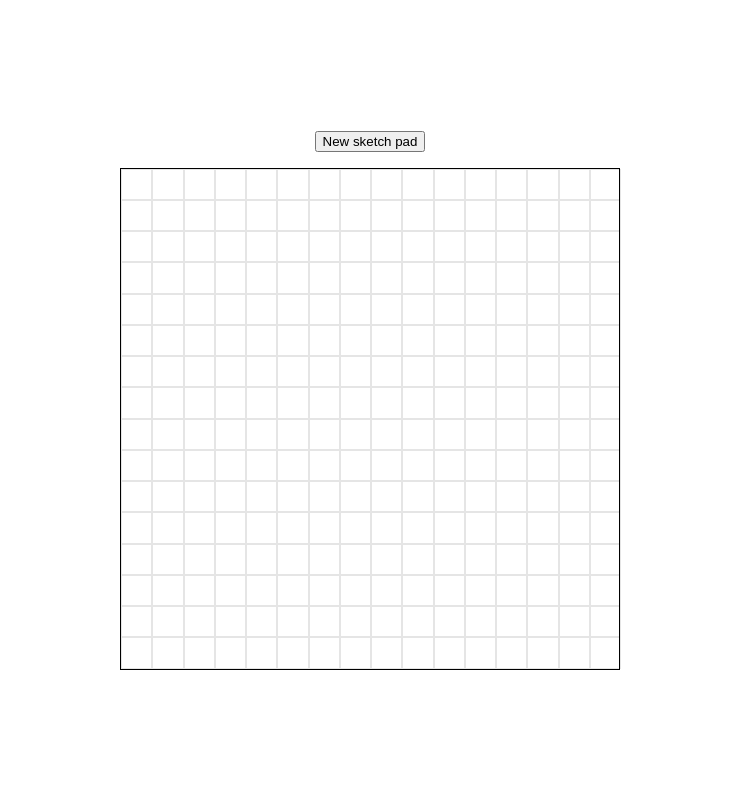
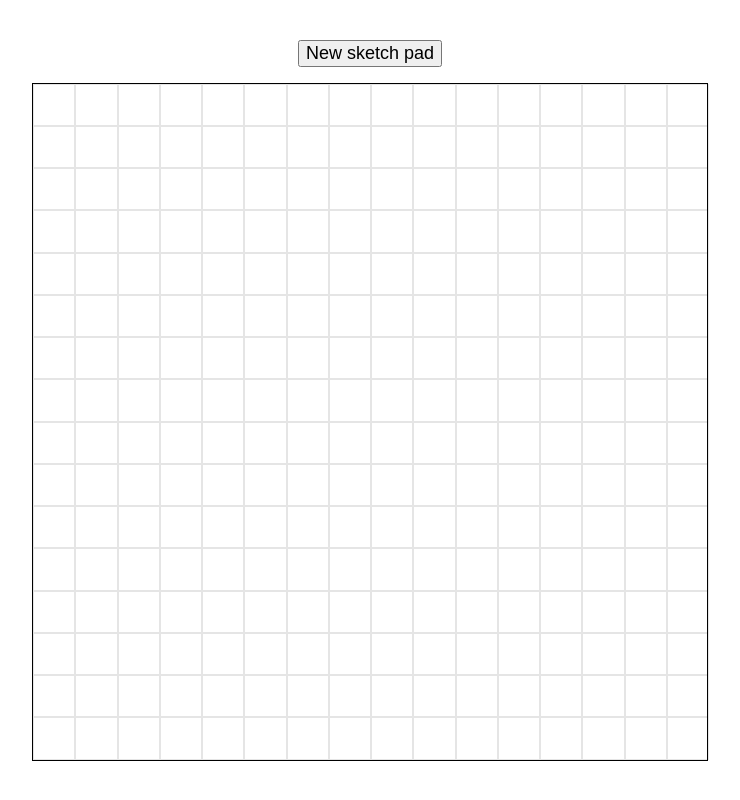
Before and after one commit to lazuardiyasfin/etch-a-sketch, a plain HTML site: page index.html in a window 1280 px wide. Shown: the whole page, without its empty margins (270-1010 px from the left). Drawn offline with Linux system fonts and the light colour scheme.

Commit message:
Modify styles.css to make everything a bit bigger

```diff
--- a/styles.css
+++ b/styles.css
@@ -8,8 +8,12 @@ body {
     align-items: center;
 }
 
+#new-grid-btn {
+    font-size: large;
+}
+
 .grid-container {
-    width: 500px;
+    width: 676px;
 }
 
 .grid {
```
